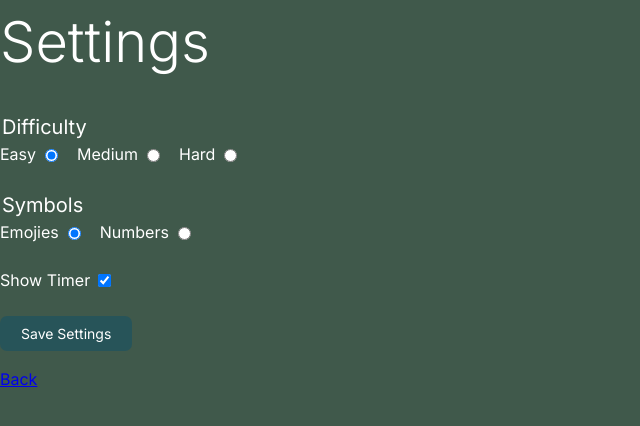
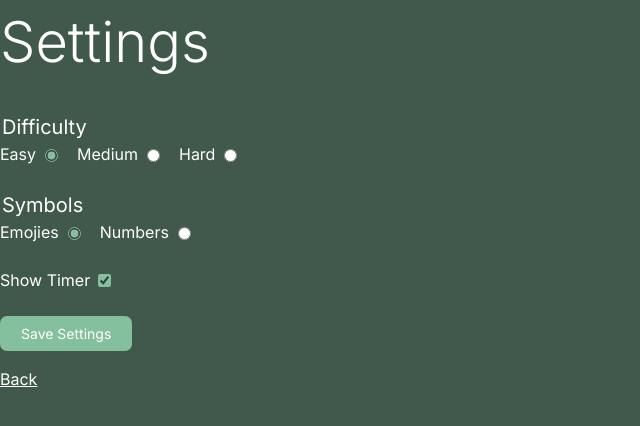
Before and after one commit to marcobiedermann/memory, a React (Vite) app: page /settings in a window 1280 px wide. Shown: the top 426 px of the page, without its empty margins (0-640 px from the left). Built offline with nearby package versions, Linux system fonts and the light colour scheme.

Commit message:
refactor: CSS Custom Properties
Abstract colors by using CSS custom properties

```diff
--- a/src/index.css
+++ b/src/index.css
@@ -1,10 +1,17 @@
+:root {
+  --color-primary: #84bf9e;
+  --color-secondary: #a6bf80;
+  --color-background: #40594b;
+  --color-foreground: #fff;
+}
+
 * {
   box-sizing: border-box;
 }
 
 body {
-  background-color: #40594b;
-  color: #fff;
+  background-color: var(--color-background);
+  color: var(--color-foreground);
   font-family: Inter, sans-serif;
   line-height: 1.5;
   margin: 0;
@@ -25,6 +32,14 @@ button:disabled {
   cursor: not-allowed;
 }
 
+a {
+  color: inherit;
+}
+
+input {
+  accent-color: var(--color-primary);
+}
+
 h1 {
   font-weight: 300;
   font-size: 3.5rem;
@@ -36,9 +51,9 @@ h1 {
 }
 
 .button {
-  background-color: #275459;
+  background-color: var(--color-primary);
   border-radius: 0.5em;
-  color: #fff;
+  color: var(--color-foreground);
   display: inline-block;
   font-size: 0.875rem;
   padding: 0.5em 1.5em;
@@ -103,8 +118,8 @@ h1 {
 .card-front,
 .card-back {
   backface-visibility: hidden;
-  background-color: white;
-  box-shadow: inset 0 0 0 3px #fff;
+  background-color: #fff;
+  box-shadow: inset 0 0 0 3px currentColor;
   display: grid;
   inset: 0;
   place-items: center;
@@ -112,11 +127,11 @@ h1 {
 }
 
 .card-front {
-  background-color: #84bf9e;
+  background-color: var(--color-secondary);
 }
 
 .card-back {
-  background-color: #a6bf80;
+  background-color: var(--color-secondary);
   color: white;
   transform: rotateY(180deg);
   font-weight: 100;
```
